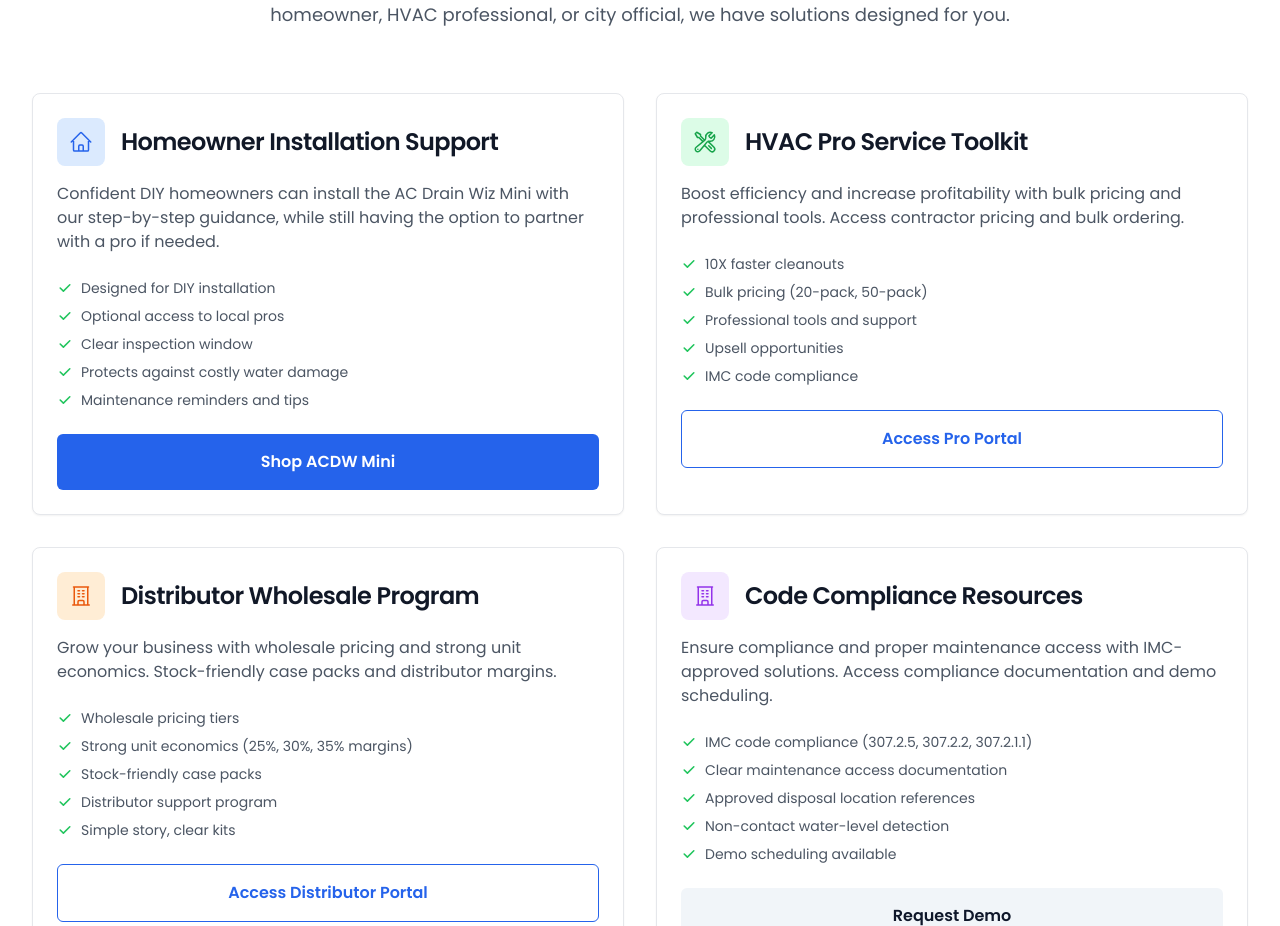
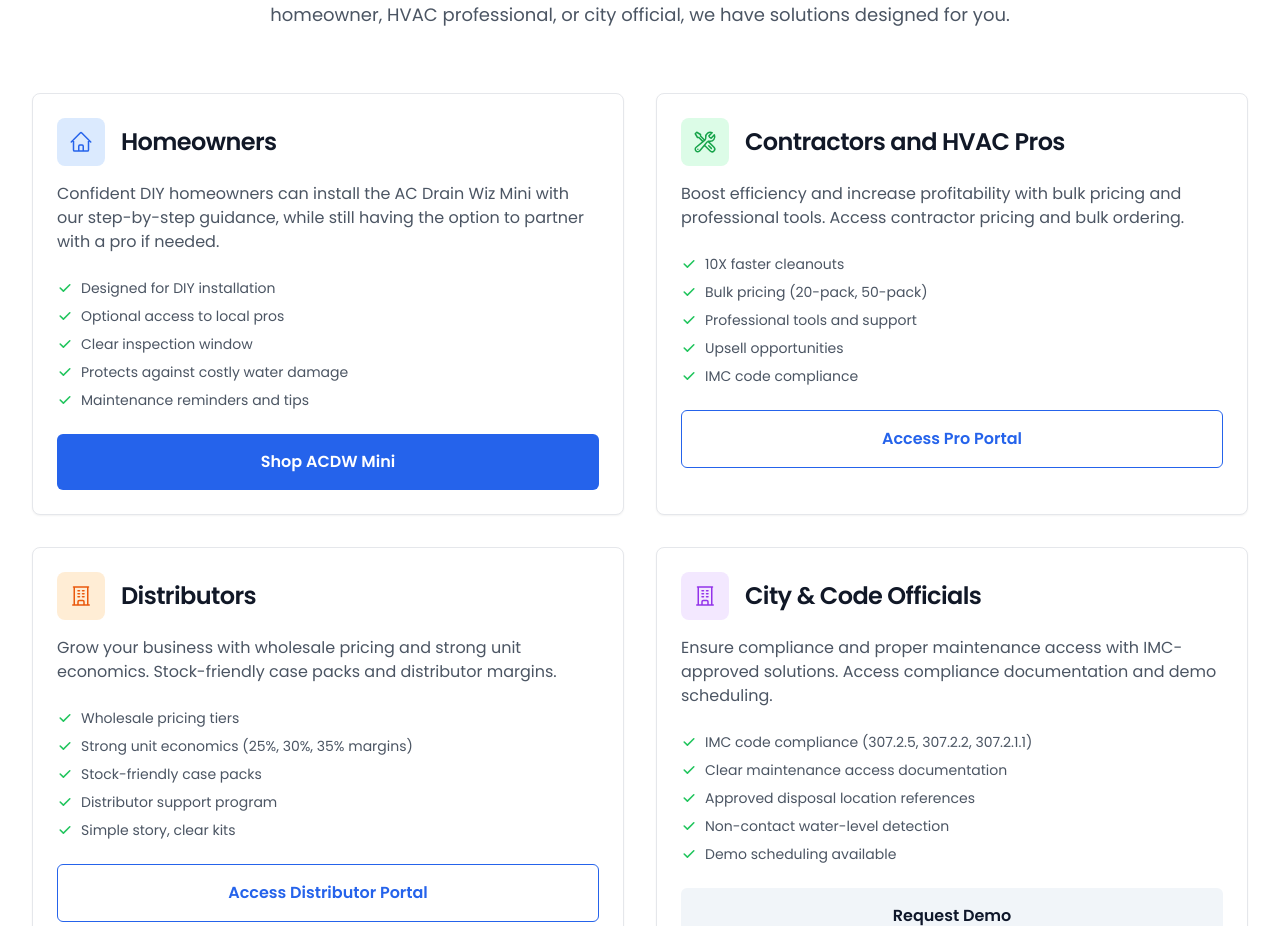
Before and after one commit to Drako197/acdw-website, a React (Vite) app: page / in a window 1280 px wide. Shown: the part 1208-2134 px from the top of the page. Built offline with nearby package versions, Linux system fonts and the light colour scheme.

Commit message:
Update customer type selector card titles to reflect experience types

```diff
--- a/src/components/home/CustomerTypeSelector.tsx
+++ b/src/components/home/CustomerTypeSelector.tsx
@@ -20,7 +20,7 @@ import {
 const customerTypes: CustomerTypeConfig[] = [
   {
     type: 'homeowner',
-    title: 'Homeowner Installation Support',
+    title: 'Homeowners',
     description: 'Confident DIY homeowners can install the AC Drain Wiz Mini with our step-by-step guidance, while still having the option to partner with a pro if needed.',
     features: [
       'Designed for DIY installation',
@@ -34,7 +34,7 @@ const customerTypes: CustomerTypeConfig[] = [
   },
   {
     type: 'hvac-professional',
-    title: 'HVAC Pro Service Toolkit',
+    title: 'Contractors and HVAC Pros',
     description: 'Boost efficiency and increase profitability with bulk pricing and professional tools. Access contractor pricing and bulk ordering.',
     features: [
       '10X faster cleanouts',
@@ -48,7 +48,7 @@ const customerTypes: CustomerTypeConfig[] = [
   },
   {
     type: 'distributor',
-    title: 'Distributor Wholesale Program',
+    title: 'Distributors',
     description: 'Grow your business with wholesale pricing and strong unit economics. Stock-friendly case packs and distributor margins.',
     features: [
       'Wholesale pricing tiers',
@@ -62,7 +62,7 @@ const customerTypes: CustomerTypeConfig[] = [
   },
   {
     type: 'city-official',
-    title: 'Code Compliance Resources',
+    title: 'City & Code Officials',
     description: 'Ensure compliance and proper maintenance access with IMC-approved solutions. Access compliance documentation and demo scheduling.',
     features: [
       'IMC code compliance (307.2.5, 307.2.2, 307.2.1.1)',
```
